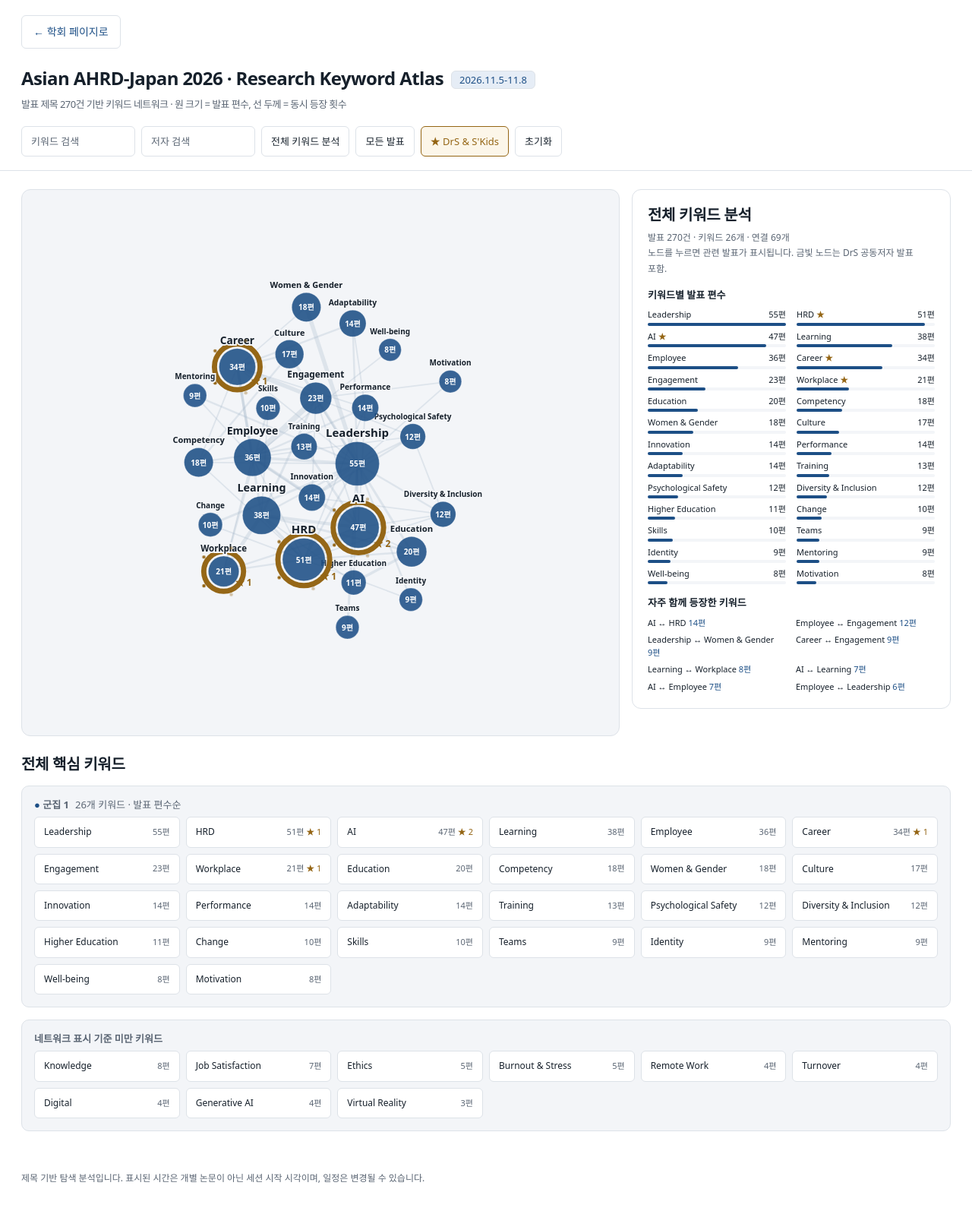
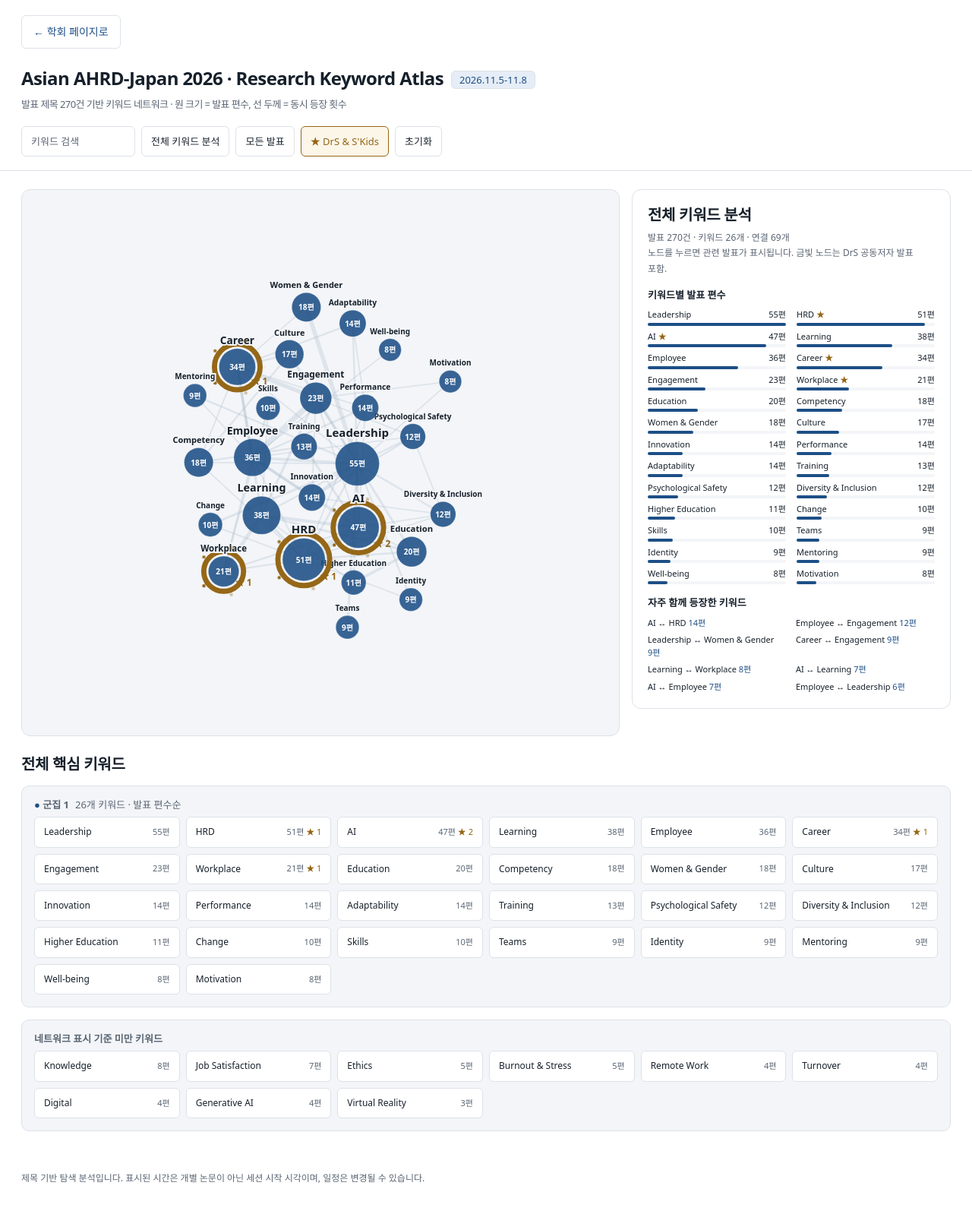
Before and after one commit to drsprolab/drsprolab.github.io, a Jekyll site: the page assets/conference/asian-ahrd-2026.html, which Jekyll copies as it is, in a window 1280 px wide. Shown: the whole page at 76% size. Built offline with Jekyll 4.4.1, drawn with Linux system fonts in a browser that asks for light colours; some web fonts are replaced.

Commit message:
Asian AHRD 2026: 저자 검색 빼고 키워드 검색만 남김
Co-Authored-By: Claude Sonnet 5 <noreply@anthropic.com>

```diff
--- a/assets/conference/asian-ahrd-2026.html
+++ b/assets/conference/asian-ahrd-2026.html
@@ -29,7 +29,7 @@ aside.is-list{max-height:720px;overflow-y:auto;scrollbar-width:thin}aside h2{mar
 </style></head><body>
 <nav class="atlas-back" aria-label="학회 목록"><a class="conference-open" href="/conference/asian-ahrd-2026/" target="_top">← 학회 페이지로</a></nav>
 <header><h1>Asian AHRD-Japan 2026 · Research Keyword Atlas<span class="dt">2026.11.5-11.8</span><small>발표 제목 270건 기반 키워드 네트워크 · 원 크기 = 발표 편수, 선 두께 = 동시 등장 횟수</small></h1>
-<div class="ctl"><input id="qk" placeholder="키워드 검색"><input id="qa" placeholder="저자 검색"><button id="overview">전체 키워드 분석</button><button id="all">모든 발표</button><button class="gold" id="sb">★ DrS &amp; S'Kids</button><button id="rs">초기화</button></div></header>
+<div class="ctl"><input id="qk" placeholder="키워드 검색"><button id="overview">전체 키워드 분석</button><button id="all">모든 발표</button><button class="gold" id="sb">★ DrS &amp; S'Kids</button><button id="rs">초기화</button></div></header>
 <main><div id="g"><svg></svg></div><p class="atlas-zoom-hint">그림을 누르면 가로로 크게 볼 수 있습니다.</p><aside id="pn"></aside></main>
 <section class="lg" id="lg"></section>
 <p class="note">제목 기반 탐색 분석입니다. 표시된 시간은 개별 논문이 아닌 세션 시작 시각이며, 일정은 변경될 수 있습니다.</p>
@@ -64,12 +64,11 @@ const item=(p,showSchedule=false)=>`<div class="it ${p.s?'s':''}">${p.s?'<span s
 function hl(id){G.style("opacity",d=>!id||d.id==id||(adj[id]||[]).some(([m])=>m==d.id)?1:.18);L.attr("stroke-opacity",d=>!id?.25:(d.source.id==id||d.target.id==id)?.8:.05)}
 function show(id){pn.classList.add("is-list");pn.scrollTop=0;hl(id);const ps=D.P.filter(p=>p.k.includes(id)).sort((a,b)=>b.s-a.s);const nb=(adj[id]||[]).sort((a,b)=>b[1]-a[1]).slice(0,5).map(x=>x[0]+" "+x[1]).join(" · ");
 pn.innerHTML=`<h2>${id} <span style="color:var(--accent)">${ps.length}편</span></h2>${nb?`<p style="font-size:12px;color:var(--muted)">주요 연결: ${nb}</p>`:''}`+ps.map(p=>item(p)).join("")}
-document.getElementById("overview").onclick=()=>{qk.value="";qa.value="";home()};
-document.getElementById("all").onclick=()=>{pn.classList.add("is-list");hl(null);qk.value="";qa.value="";pn.innerHTML=`<h2>모든 발표 ${D.P.length}편</h2><p style="font-size:12px;color:var(--muted)">전체 발표 목록 · 날짜 · 세션 시작 · 장소 · 세션</p>`+D.P.map(p=>item(p,true)).join("");pn.scrollTop=0};
+document.getElementById("overview").onclick=()=>{qk.value="";home()};
+document.getElementById("all").onclick=()=>{pn.classList.add("is-list");hl(null);qk.value="";pn.innerHTML=`<h2>모든 발표 ${D.P.length}편</h2><p style="font-size:12px;color:var(--muted)">전체 발표 목록 · 날짜 · 세션 시작 · 장소 · 세션</p>`+D.P.map(p=>item(p,true)).join("");pn.scrollTop=0};
 sb.onclick=()=>{pn.classList.add("is-list");pn.scrollTop=0;hl(null);G.style("opacity",d=>d.s?1:.2);const ps=D.P.filter(p=>p.s);pn.innerHTML=`<h2 style="color:var(--atlas-gold)">★ DrS &amp; S'Kids 발표 ${ps.length}편</h2><p style="font-size:12px;color:var(--muted)">날짜 · 세션 시작 · 장소 · 세션</p>`+ps.map(p=>item(p)).join("")};
-rs.onclick=()=>{home();qk.value="";qa.value="";sim.alpha(.8).restart()};
-qk.oninput=()=>{qa.value="";const v=qk.value.trim().toLowerCase();if(!v)return home();const m=nodes.find(n=>n.id.toLowerCase().includes(v));if(m)return show(m.id);pn.classList.add("is-list");pn.scrollTop=0;hl(null);pn.innerHTML=`<p style="font-size:13px">"${qk.value.trim()}"에 해당하는 키워드가 없습니다.</p>`};
-qa.oninput=()=>{qk.value="";const v=qa.value.trim().toLowerCase();if(!v)return home();const ps=D.P.filter(p=>p.a.toLowerCase().includes(v));pn.classList.add("is-list");pn.scrollTop=0;hl(null);pn.innerHTML=ps.length?`<h2>"${qa.value.trim()}" 저자 검색 <span style="color:var(--accent)">${ps.length}편</span></h2>`+ps.map(p=>item(p,true)).join(""):`<p style="font-size:13px">"${qa.value.trim()}"에 해당하는 저자가 없습니다.</p>`};
+rs.onclick=()=>{home();qk.value="";sim.alpha(.8).restart()};
+qk.oninput=()=>{const v=qk.value.trim().toLowerCase();if(!v)return home();const m=nodes.find(n=>n.id.toLowerCase().includes(v));if(m)return show(m.id);pn.classList.add("is-list");pn.scrollTop=0;hl(null);pn.innerHTML=`<p style="font-size:13px">"${qk.value.trim()}"에 해당하는 키워드가 없습니다.</p>`};
 const chip=n=>`<button type="button" class="chip" data-k="${n.id}"><span>${n.id}</span><span class="keyword-count">${n.n}편${n.s?` <span class="st">★ ${n.s}</span>`:''}</span></button>`;
 lg.innerHTML=`<h2>전체 핵심 키워드</h2>`+gs.map((g,i)=>`<div class="grp"><h3><span style="color:${col[i%6]}">●</span> 군집 ${i+1}<span class="cluster-count">${g.length}개 키워드 · 발표 편수순</span></h3><div class="keyword-grid">${g.sort((a,b)=>b.n-a.n).map(chip).join("")}</div></div>`).join("")+(D.O.length?`<div class="grp"><h3>네트워크 표시 기준 미만 키워드</h3><div class="keyword-grid">${D.O.map(chip).join("")}</div></div>`:'');
 lg.querySelectorAll(".chip").forEach(c=>c.onclick=()=>{show(c.dataset.k);el.scrollIntoView({behavior:"smooth"})});
```
